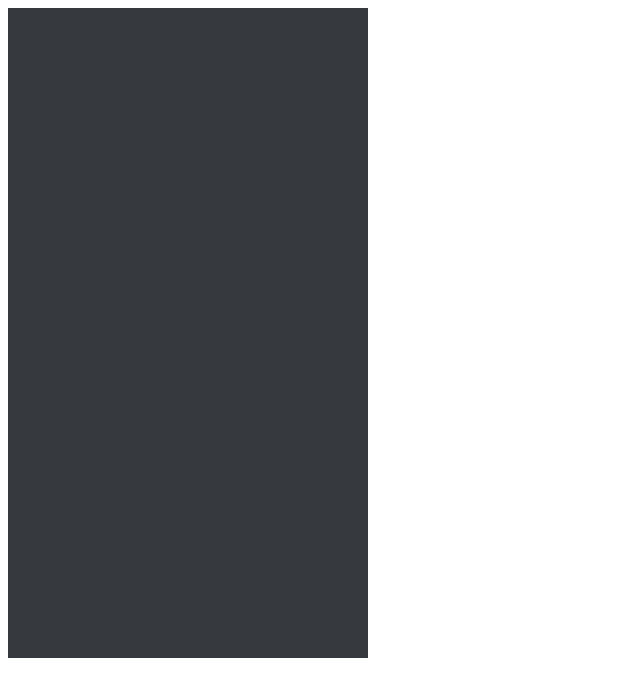
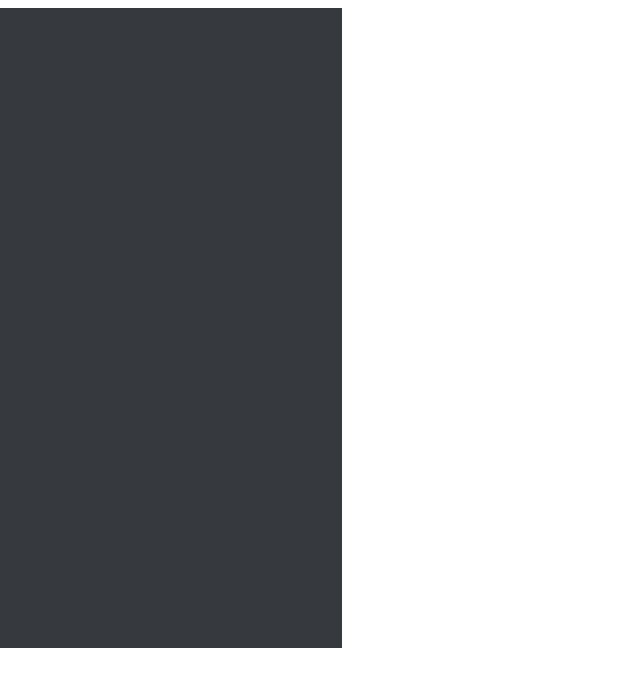
Before and after one commit to Deeftlizard/Echo, a plain HTML site: page index.html in a window 1280 px wide. Shown: the whole page, without its empty margins (0-640 px from the left). Drawn offline with Linux system fonts and the light colour scheme.

Commit message:
Update style.css

```diff
--- a/style.css
+++ b/style.css
@@ -2,5 +2,6 @@
     background-color: #36393E;
     width: 350px;
     height: 640px;
-    padding: 5px;
+    margin-left: -1rem;
+    margin-right: -1rem;
 }
```
